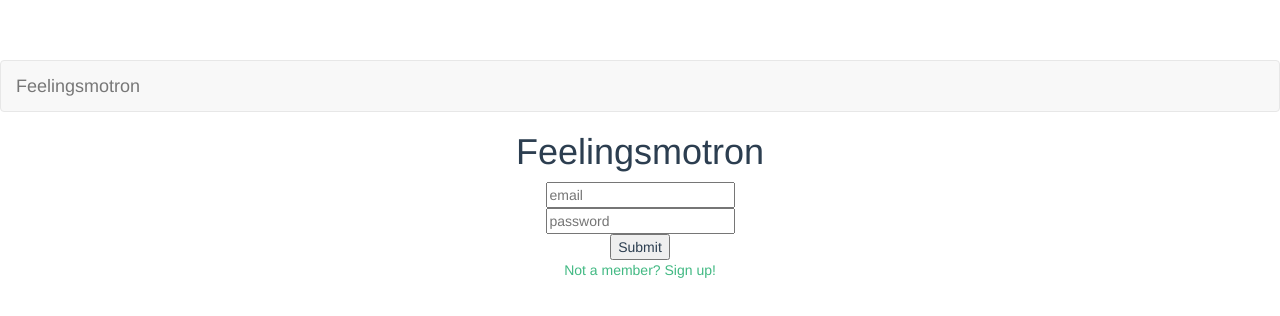
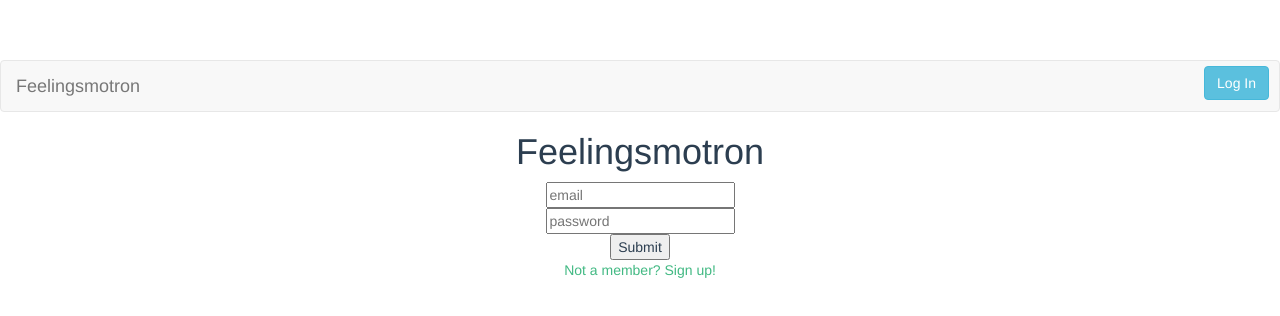
Before and after one commit to mbramson/feelingsmotron_vue, a Vue app: page /login in a window 1280 px wide. Shown: the top 316 px of the page. Built offline with nearby package versions, Linux system fonts and the light colour scheme.

Commit message:
Add logged in user name to navbar

```diff
--- a/src/components/AppNav.vue
+++ b/src/components/AppNav.vue
@@ -5,8 +5,9 @@
     </div>
     <ul class="nav navbar-nav navbar-right">
       <li>
+        <button v-if="isLoggedIn" class="btn btn-primary log">{{ user_name }}</button>
         <button v-if="isLoggedIn" class="btn btn-danger log" @click="handleLogout()">Log out </button>
-        <button v-if="isLoggedIn" class="btn btn-info log" @click="handleLogin()">Log In</button>
+        <button v-if="!isLoggedIn" class="btn btn-info log" @click="handleLogin()">Log In</button>
       </li>
     </ul>
   </nav>
```
